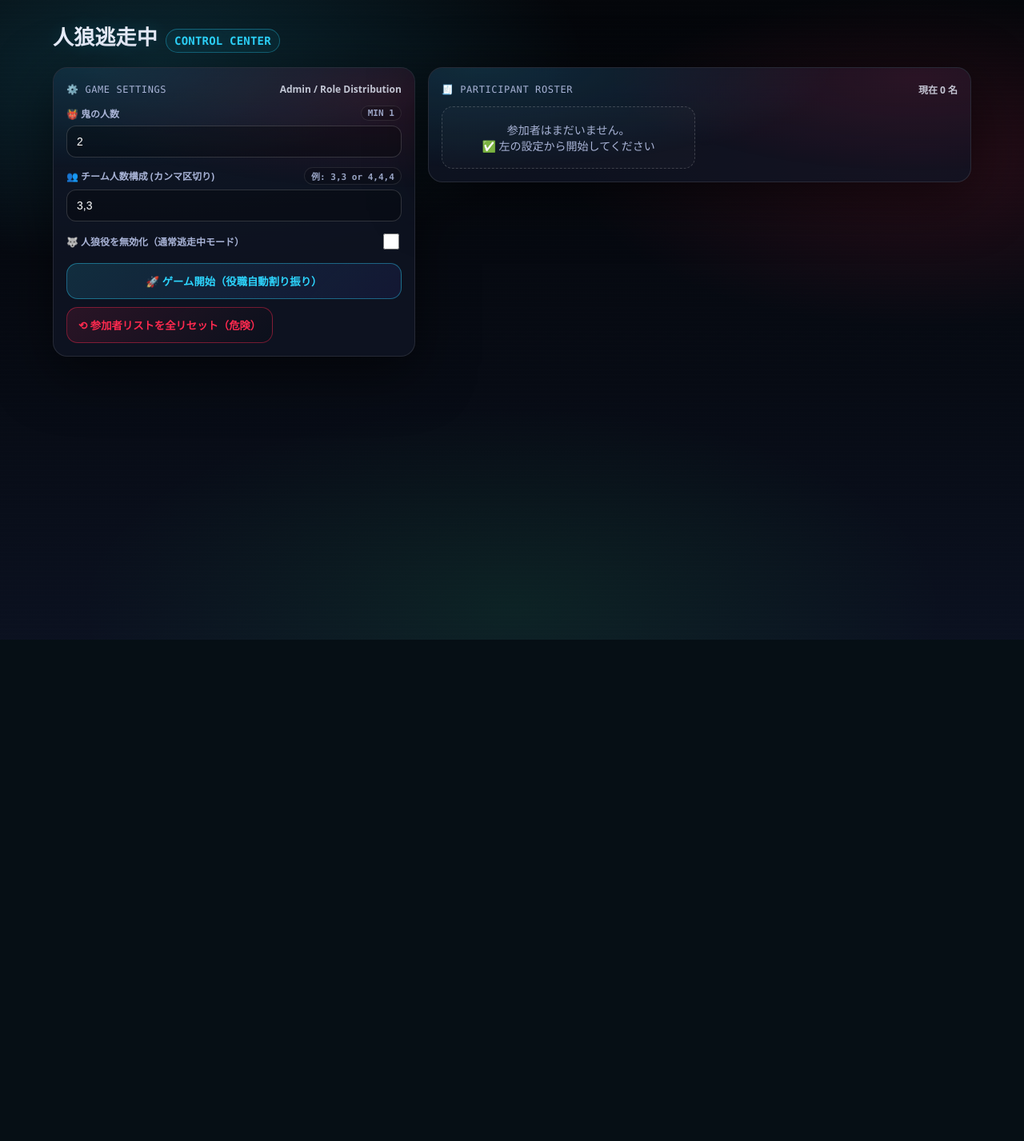
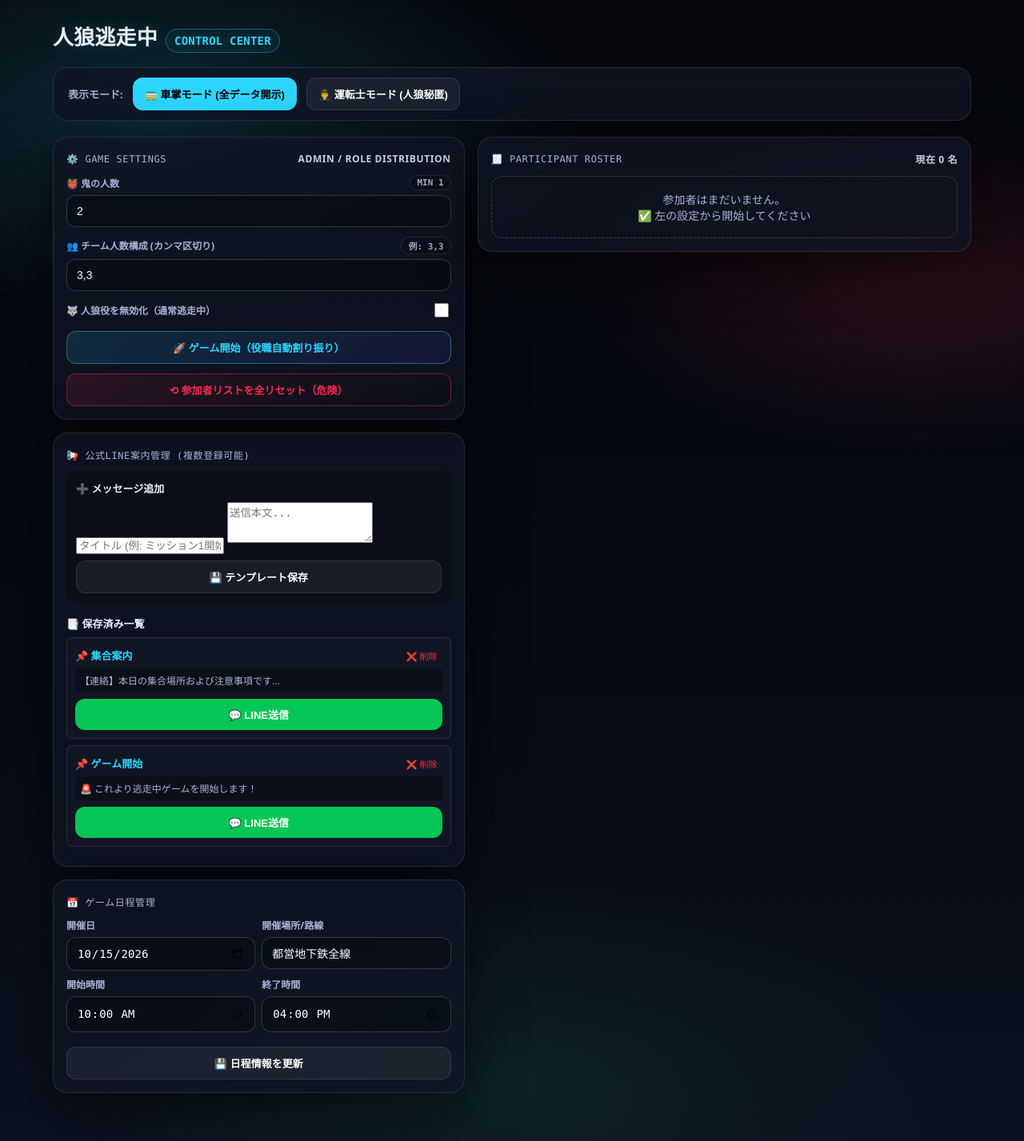
Before and after one commit to hexianxitian172-star/game-system, a FastAPI app: page /admin in a window 1280 px wide. Shown: the whole page at 80% size. Before the commit the page ends 800 px from the top, so only its background shows below. Run offline with FastAPI, Linux system fonts and the light colour scheme.

Commit message:
Fix admin.html errors and update UI features

```diff
--- a/templates/admin.html
+++ b/templates/admin.html
@@ -5,14 +5,13 @@
   <meta name="viewport" content="width=device-width, initial-scale=1"/>
   <title>人狼逃走中 CONTROL CENTER</title>
   <style>
-    /* ===== Cyberpunk Dark UI (Upgraded) ===== */
+    /* ===== Cyberpunk Dark UI ===== */
     :root {
       --bg0: #04060a;
       --bg1: #070b14;
       --bg2: #0b1120;
 
       --panel: rgba(16, 21, 36, 0.78);
-      --panel2: rgba(255, 255, 255, 0.03);
       --border: rgba(255, 255, 255, 0.10);
       --border2: rgba(255, 255, 255, 0.16);
 
@@ -62,18 +60,6 @@
       opacity: .25;
       mix-blend-mode: overlay;
     }
-    body::after {
-      content: "";
-      position: fixed;
-      inset: 0;
-      pointer-events: none;
-      background:
-        linear-gradient(to right, rgba(255, 255, 255, .04) 1px, transparent 1px),
-        linear-gradient(to bottom, rgba(255, 255, 255, .04) 1px, transparent 1px);
-      background-size: 60px 60px;
-      opacity: .08;
-      transform: translateZ(0);
-    }
 
     .wrap {
       max-width: 1180px;
@@ -103,10 +88,21 @@
       border-radius: 999px;
     }
 
-    /* ===== Layout ===== */
+    /* モード切替バー */
+    .mode-bar {
+      margin-bottom: 20px;
+      display: flex;
+      gap: 12px;
+      align-items: center;
+      background: var(--panel);
+      padding: 12px 18px;
+      border-radius: var(--radius);
+      border: 1px solid var(--border);
+    }
+
     .layout {
       display: grid;
-      grid-template-columns: 1fr 1.5fr;
+      grid-template-columns: 1fr 1.2fr;
       gap: 16px;
       align-items: start;
     }
@@ -123,20 +118,9 @@
       box-shadow: var(--shadow);
       position: relative;
       overflow: hidden;
+      margin-bottom: 16px;
     }
-    .panel::before {
-      content: "";
-      position: absolute;
-      inset: -2px;
-      background: radial-gradient(800px 240px at 10% 0%, rgba(45, 214, 255, .14), transparent 55%),
-                  radial-gradient(700px 220px at 90% 10%, rgba(255, 42, 79, .12), transparent 55%);
-      opacity: .9;
-      z-index: 0;
-      pointer-events: none;
-    }
-    .panel > * { position: relative; z-index: 1; }
 
-    /* ===== Section title ===== */
     .section-title {
       font-family: var(--mono);
       color: var(--muted);
@@ -152,14 +136,10 @@
     .section-title .right {
       color: rgba(233, 238, 252, .85);
       font-weight: 800;
-      letter-spacing: 0;
-      text-transform: none;
       font-size: 12px;
       font-family: var(--sans);
-      opacity: .95;
     }
 
-    /* ===== Forms ===== */
     .form-group { margin-bottom: 12px; }
     .form-group label {
       display: flex;
@@ -175,15 +155,13 @@
       font-family: var(--mono);
       font-size: 11px;
       color: rgba(168, 179, 214, .95);
-      opacity: .95;
       border: 1px solid rgba(255, 255, 255, .10);
       background: rgba(0, 0, 0, .18);
       padding: 2px 8px;
       border-radius: 999px;
-      white-space: nowrap;
     }
 
-    .form-group input {
+    .form-group input, .form-group textarea {
       width: 100%;
       padding: 11px 12px;
       background: rgba(0, 0, 0, 0.28);
@@ -191,52 +169,34 @@
       color: white;
       border-radius: 12px;
       outline: none;
-      transition: .2s ease;
       font-size: 14px;
     }
-    .form-group input:focus {
-      border-color: rgba(45, 214, 255, .45);
-      box-shadow: 0 0 0 4px rgba(45, 214, 255, .14);
-      background: rgba(0, 0, 0, 0.36);
-    }
 
-    /* ===== Buttons ===== */
-    .actions {
-      display: grid;
-      gap: 10px;
-      margin-top: 14px;
-    }
+    .actions { display: grid; gap: 10px; margin-top: 14px; }
     .btn {
       appearance: none;
       border: 1px solid var(--border);
-      background: rgba(255, 255, 255, 0.04);
+      background: rgba(255, 255, 255, 0.06);
       color: white;
-      border-radius: 14px;
-      padding: 12px 14px;
-      font-weight: 900;
+      border-radius: 12px;
+      padding: 10px 14px;
+      font-weight: 800;
       cursor: pointer;
-      display: flex;
+      display: inline-flex;
       align-items: center;
       justify-content: center;
-      gap: 10px;
-      transition: transform .08s ease, filter .15s ease, border-color .15s ease;
-      user-select: none;
-      position: relative;
-      overflow: hidden;
+      gap: 8px;
+      transition: .15s ease;
+      font-size: 13px;
     }
-    .btn::after {
-      content: "";
-      position: absolute;
-      inset: -2px;
-      background: linear-gradient(120deg, transparent 25%, rgba(255, 255, 255, .26), transparent 55%);
-      transform: translateX(-140%);
-      transition: transform .55s ease;
-      pointer-events: none;
-      opacity: .55;
+    .btn:hover { filter: brightness(1.15); }
+
+    .btn-mode-active {
+      background: var(--neon-blue);
+      color: #000;
+      font-weight: 900;
+      border-color: var(--neon-blue);
     }
-    .btn:hover::after { transform: translateX(140%); }
-    .btn:hover { filter: brightness(1.06); border-color: rgba(255, 255, 255, .22); }
-    .btn:active { transform: scale(.99); }
 
     .btn-start {
       border-color: rgba(45, 214, 255, 0.40);
@@ -339,41 +259,48 @@
       font-size: 11px;
       color: var(--muted);
       background: rgba(0, 0, 0, 0.18);
-      padding: 4px 8px;
-      border-radius: 10px;
-      border: 1px solid rgba(255, 255, 255, .09);
+      padding: 3px 6px;
+      border-radius: 6px;
       font-family: var(--mono);
     }
-    .status-dot {
-      width: 10px;
-      height: 10px;
-      border-radius: 50%;
-      border: 1px solid rgba(255, 255, 255, .18);
-      background: rgba(255, 255, 255, .05);
-      box-shadow: 0 0 0 3px rgba(255, 255, 255, .04);
-    }
-
-    /* Empty state */
     .empty {
-      padding: 18px 12px;
+      padding: 18px;
       border-radius: 14px;
       border: 1px dashed rgba(255, 255, 255, .18);
-      background: rgba(255, 255, 255, .02);
       color: var(--muted);
       font-size: 14px;
       text-align: center;
+      grid-column: 1 / -1;
     }
   </style>
 </head>
 
 <body>
   <div class="wrap">
-    <h1 class="title">
-      人狼逃走中 <span>CONTROL CENTER</span>
-    </h1>
+    <h1 class="title">人狼逃走中 <span>CONTROL CENTER</span></h1>
+
+    <!-- 車掌/運転士モード切替 -->
+    <div class="mode-bar">
+      <span style="font-size: 13px; font-weight: bold; color: var(--muted);">表示モード:</span>
+      <form action="/admin/set_mode" method="post" style="display: inline;">
+        <input type="hidden" name="mode" value="conductor">
+        <button type="submit" class="btn {% if view_mode == 'conductor' %}btn-mode-active{% endif %}">
+          🚃 車掌モード (全データ開示)
+        </button>
+      </form>
+
+      <form action="/admin/set_mode" method="post" style="display: inline;">
+        <input type="hidden" name="mode" value="driver">
+        <button type="submit" class="btn {% if view_mode == 'driver' %}btn-mode-active{% endif %}">
+          👨‍✈️ 運転士モード (人狼秘匿)
+        </button>
+      </form>
+    </div>
 
     <div class="layout">
-      <!-- 左側：コントロールパネル -->
+      <!-- 左エリア：設定 / 連絡メッセージ / 日程 -->
+      <div>
+        <!-- ゲーム設定 -->
         <section class="panel">
           <p class="section-title">
             <span>⚙️ Game Settings</span>
@@ -392,14 +319,15 @@
             <div class="form-group">
               <label>
                 <span>👥 チーム人数構成 (カンマ区切り)</span>
-              <span class="help">例: 3,3 or 4,4,4</span>
+                <span class="help">例: 3,3</span>
               </label>
               <input type="text" name="camp_sizes" value="3,3" placeholder="例: 3,3 や 4,4,4" required />
             </div>
+
             <div class="form-group">
               <label style="cursor: pointer; display: flex; align-items: center; justify-content: space-between;">
-    <span>🐺 人狼役を無効化（通常逃走中モード）</span>
-    <input type="checkbox" name="disable_wolf" value="true" style="width: 20px; height: 20px; cursor: pointer;">
+                <span>🐺 人狼役を無効化（通常逃走中）</span>
+                <input type="checkbox" name="disable_wolf" value="true" style="width: 18px; height: 18px; cursor: pointer;">
               </label>
             </div>
 
@@ -407,28 +335,83 @@
               <button class="btn btn-start" type="submit">
                 🚀 ゲーム開始（役職自動割り振り）
               </button>
-
             </div>
           </form>
 
-        <div style="height: 10px;"></div>
+          <div style="height: 12px;"></div>
 
           <form action="/admin/reset" method="post">
-          <button
-            class="btn btn-reset"
-            type="submit"
-            onclick="return confirm('全員をリストから削除します。よろしいですか？');"
-          >
+            <button class="btn btn-reset" type="submit" style="width: 100%;" onclick="return confirm('全員をリストから削除します。よろしいですか？');">
               ⟲ 参加者リストを全リセット（危険）
             </button>
           </form>
         </section>
 
-      <!-- 右側：プレイヤーリスト -->
+        <!-- メニュー連絡・定型文管理（複数登録対応） -->
+        <section class="panel">
+          <p class="section-title"><span>📢 公式LINE案内管理 (複数登録可能)</span></p>
+
+          <form action="/admin/add_announcement" method="post" style="margin-bottom: 16px; background: rgba(0,0,0,0.2); padding: 12px; border-radius: 10px;">
+            <p style="font-weight: bold; margin: 0 0 8px 0; font-size: 13px;">➕ メッセージ追加</p>
+            <input type="text" name="title" placeholder="タイトル (例: ミッション1開始)" required style="margin-bottom: 8px;" />
+            <textarea name="text" rows="3" placeholder="送信本文..." required style="margin-bottom: 8px;"></textarea>
+            <button type="submit" class="btn" style="width: 100%;">💾 テンプレート保存</button>
+          </form>
+
+          <p style="font-weight: bold; margin-bottom: 8px; font-size: 13px;">📑 保存済み一覧</p>
+          {% if announcements %}
+            {% for item in announcements %}
+              <div style="border: 1px solid var(--border); border-radius: 8px; padding: 10px; margin-bottom: 8px; background: rgba(255,255,255,0.02);">
+                <div style="display: flex; justify-content: space-between; align-items: center; margin-bottom: 6px;">
+                  <strong style="font-size: 13px; color: var(--neon-blue);">📌 {{ item.title }}</strong>
+                  <form action="/admin/delete_announcement/{{ item.id }}" method="post" style="display: inline;" onsubmit="return confirm('削除しますか？');">
+                    <button type="submit" style="background: none; border: none; color: var(--neon-red); cursor: pointer; font-size: 11px;">❌ 削除</button>
+                  </form>
+                </div>
+                <p style="white-space: pre-wrap; font-size: 12px; color: var(--muted); margin: 0 0 8px 0; background: rgba(0,0,0,0.3); padding: 6px; border-radius: 4px;">{{ item.text }}</p>
+                <form action="/admin/send_announcement/{{ item.id }}" method="post" onsubmit="return confirm('LINE送信しますか？');">
+                  <button type="submit" class="btn" style="background-color: #06C755; color: white; width: 100%; border: none;">💬 LINE送信</button>
+                </form>
+              </div>
+            {% endfor %}
+          {% else %}
+            <p style="color: var(--muted); font-size: 12px;">保存されたメッセージはありません。</p>
+          {% endif %}
+        </section>
+
+        <!-- 日程管理機能 (安全なJinja2参照) -->
+        <section class="panel">
+          <p class="section-title"><span>📅 ゲーム日程管理</span></p>
+          <form action="/admin/update_schedule" method="post">
+            <div style="display: grid; grid-template-columns: 1fr 1fr; gap: 8px;" class="form-group">
+              <div>
+                <label>開催日</label>
+                <input type="date" name="date" value="{{ game_schedule.date if game_schedule and game_schedule.date else '' }}" required />
+              </div>
+              <div>
+                <label>開催場所/路線</label>
+                <input type="text" name="location" value="{{ game_schedule.location if game_schedule and game_schedule.location else '' }}" required />
+              </div>
+              <div>
+                <label>開始時間</label>
+                <input type="time" name="start_time" value="{{ game_schedule.start_time if game_schedule and game_schedule.start_time else '' }}" required />
+              </div>
+              <div>
+                <label>終了時間</label>
+                <input type="time" name="end_time" value="{{ game_schedule.end_time if game_schedule and game_schedule.end_time else '' }}" required />
+              </div>
+            </div>
+            <button type="submit" class="btn" style="width: 100%; margin-top: 6px;">💾 日程情報を更新</button>
+          </form>
+        </section>
+      </div>
+
+      <!-- 右エリア：参加者カード一覧 -->
+      <div>
         <section class="panel">
           <p class="section-title">
             <span>🧾 Participant Roster</span>
-          <span class="right">現在 {{ players | length }} 名</span>
+            <span class="right">現在 {{ players | length if players else 0 }} 名</span>
           </p>
 
           <div class="cards">
@@ -438,14 +421,24 @@
                   <div class="card-top">
                     <span class="player-name">{{ p.name }}</span>
 
+                    <!-- 運転士モード時は人狼を「逃走者」と表示 -->
+                    {% if view_mode == 'driver' and p.role == '人狼' %}
+                      <span class="badge badge-evader">逃走者</span>
+                    {% else %}
                       <span class="badge {% if p.role == '鬼' %}badge-oni{% elif p.role == '人狼' %}badge-wolf{% elif p.role == '逃走者' %}badge-evader{% else %}badge-unassigned{% endif %}">
                         {{ p.role }}
                       </span>
+                    {% endif %}
                   </div>
 
                   <div class="team-row">
                     <span class="team-tag">TEAM: {{ p.team }}</span>
-                  <span class="status-dot" title="Status"></span>
+
+                    <form action="/admin/delete_player/{{ p.name }}" method="post" style="display:inline;" onsubmit="return confirm('{{ p.name }} さんを削除してもよろしいですか？');">
+                      <button type="submit" style="background: none; border: none; color: var(--neon-red); cursor: pointer; font-size: 11px; font-weight: bold;">
+                        ❌ 削除
+                      </button>
+                    </form>
                   </div>
                 </div>
               {% endfor %}
```
Also changed, not shown: other parts of templates/admin.html (+7 -49 lines). Lines whose indentation alone changed are shown as unchanged.
